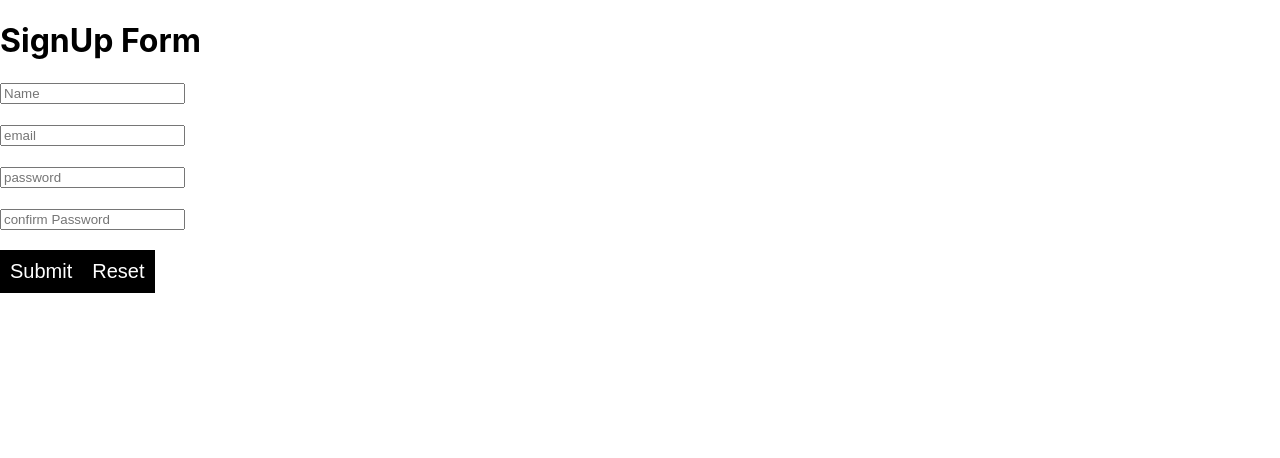
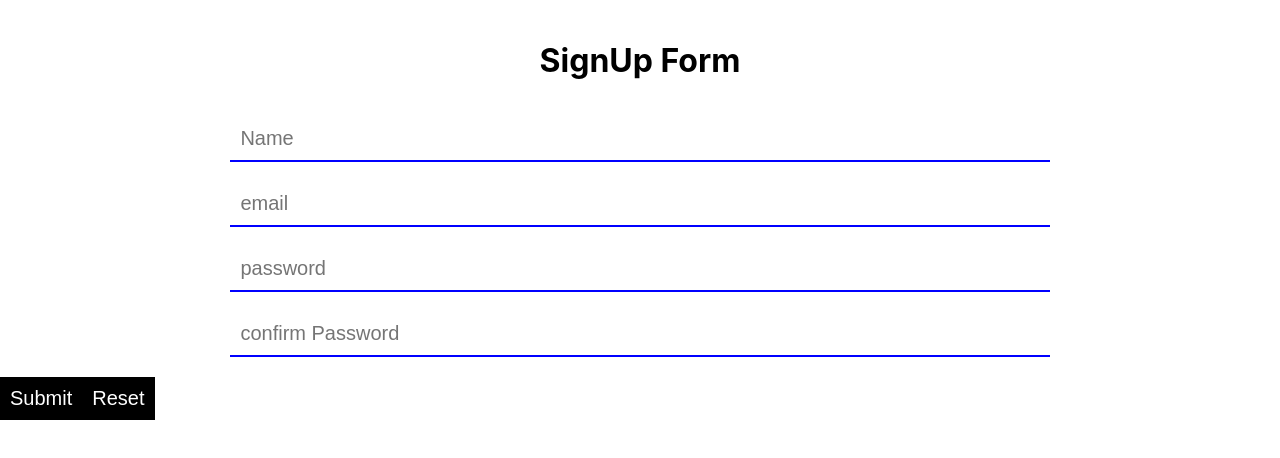
Before and after one commit to Rutuja9696/signup-login-react, a React (Create React App) app: page /signup in a window 1280 px wide. Shown: the top 458 px of the page. Built offline with nearby package versions, Linux system fonts and the light colour scheme.

Commit message:
created signup elements

```diff
--- a/src/components/SignUpForm.jsx
+++ b/src/components/SignUpForm.jsx
@@ -1,17 +1,18 @@
 import React, { Component } from "react";
-import { render } from "react-dom";
+// import { render } from "react-dom";
+import FormElementStyles from "../styles/Form.module.css";
 
 class SignUpForm extends Component {
   render() {
     return (
-      <>
-        <div>
+      <div className={FormElementStyles.mainDiv}>
         <h1>SignUp Form</h1>
-          <div>
+        <div className={FormElementStyles.elementContainer1}>
           <div>
             <input
               type="text"
               name="name"
+              className={FormElementStyles.inputField}
               required
               placeholder="Name"
             ></input>
@@ -21,6 +22,7 @@ class SignUpForm extends Component {
             <input
               type="text"
               name="email"
+              className={FormElementStyles.inputField}
               required
               placeholder="email"
             ></input>
@@ -30,6 +32,7 @@ class SignUpForm extends Component {
             <input
               type="text"
               name="password"
+              className={FormElementStyles.inputField}
               required
               placeholder="password"
             ></input>
@@ -39,6 +42,7 @@ class SignUpForm extends Component {
             <input
               type="text"
               name="confirmPassword"
+              className={FormElementStyles.inputField}
               required
               placeholder="confirm Password"
             ></input>
@@ -46,7 +50,6 @@ class SignUpForm extends Component {
           <br />
         </div>
       </div>
-      </>
     );
   }
 }
```
Lines whose indentation alone changed are shown as unchanged.
